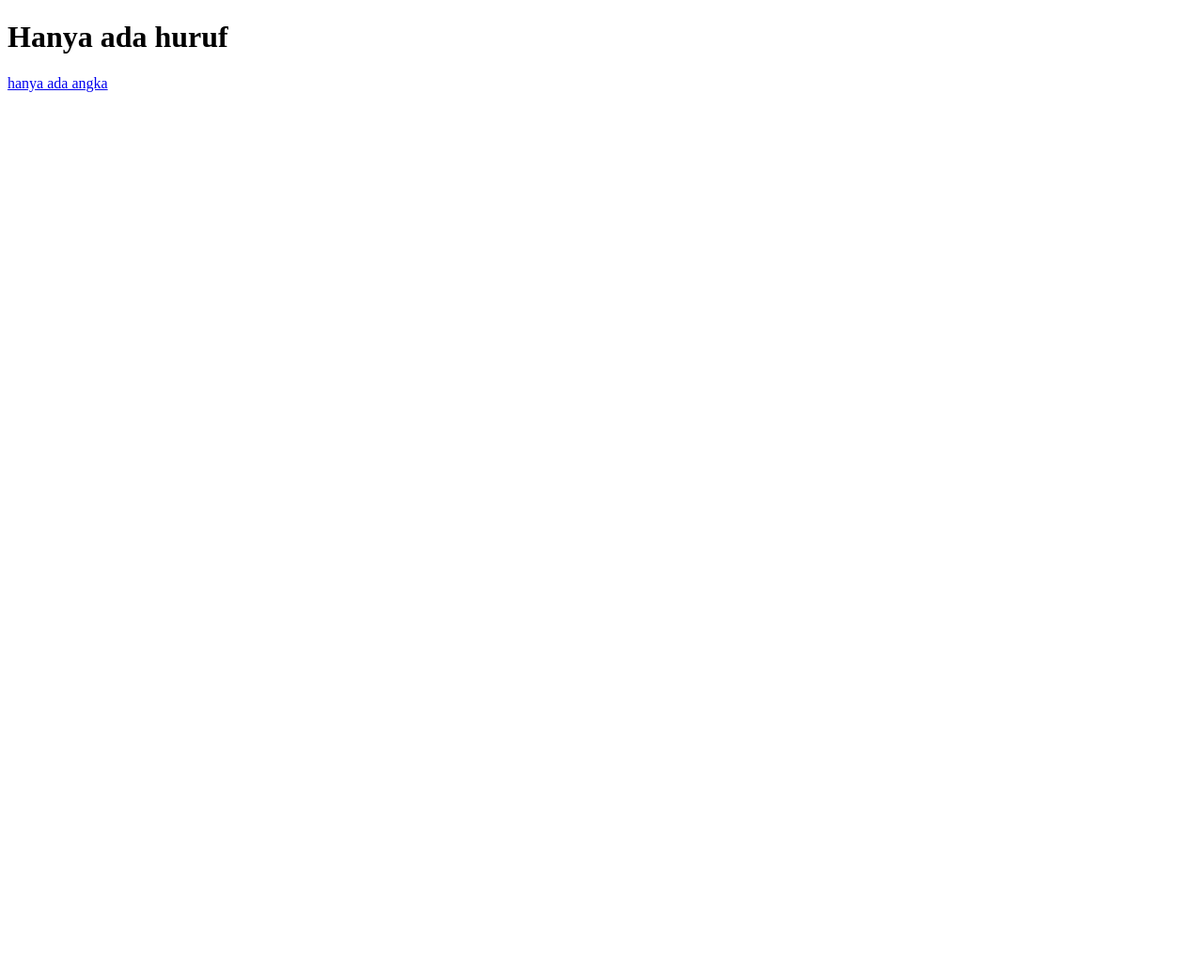
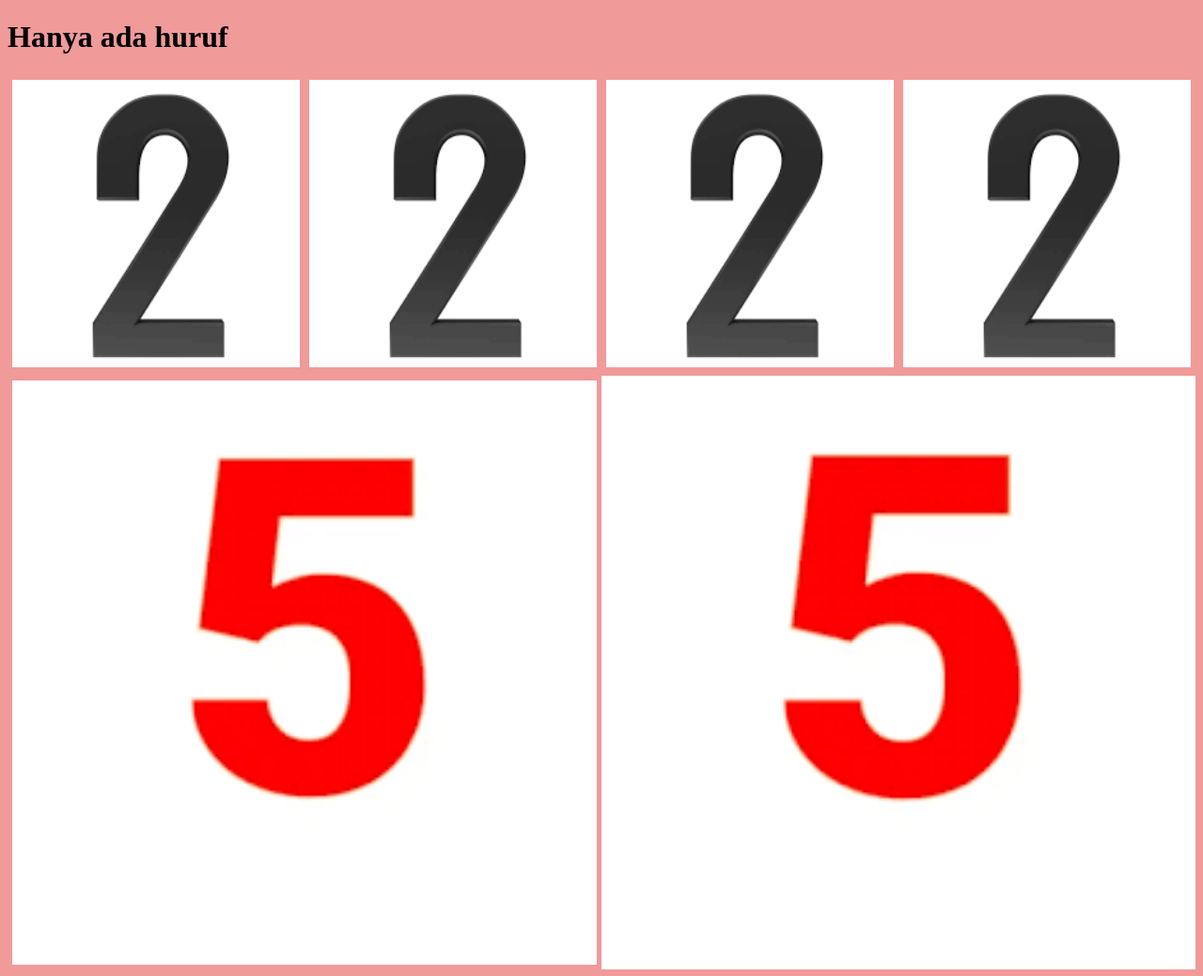
Before and after one commit to alvianjuanelia2529250012/PWeb_2529250012, a plain HTML site: page huruf.html in a window 1280 px wide. Shown: the top 1039 px of the page at 94% size. Before the commit the page ends 800 px from the top, so only its background shows below. Drawn offline with Linux system fonts and the light colour scheme.

Commit message:
pertemuan sabtu 7 maret 2026

```diff
--- a/huruf.html
+++ b/huruf.html
@@ -5,8 +5,38 @@
     <meta name="viewport" content="width=device-width, initial-scale=1.0">
     <title>hanya ada huruf</title>
     <h1>Hanya ada huruf</h1>
+    <link rel="stylesheet" href="style.css">
 </head>
 <body>
-    <a href="index.html">hanya ada angka</a>
+    <div class="col-lg-25 col-mg-50 p5">
+        <img src="gambar/2.png" alt="">
+    </div>
+    <div class="col-lg-25 col-mg-50 p5">
+        <img src="gambar/2.png" alt="">
+    </div>
+    <div class="col-lg-25 col-mg-50 p5">
+        <img src="gambar/2.png" alt="">
+    </div>
+    <div class="col-lg-25 col-mg-50 p5">
+        <img src="gambar/2.png" alt="">
+    </div>
+    <div class="col-lg-50 col-mg-100 p5">
+        <img src="gambar/lima.png" alt="">
+    </div>
+    <div class="col-lg-50 col-mg-100">
+        <img src="gambar/lima.png" alt="">
+    </div>
+    <div class="col-lg-75 col-mg-100 p5">
+        <img src="gambar/dua.png" alt="">
+    </div>
+    <div class="col-lg-25 col-mg-100 p5">
+        <img src="gambar/dua.png" alt="">
+    </div>
+    <div class="col-lg-75 col-mg-100 p5">
+        <img src="gambar/dua.png" alt="">
+    </div>
+    <div class="col-lg-25 col-mg-100 p5">
+        <img src="gambar/dua.png" alt="">
+    </div>
 </body>
 </html>
--- a/style.css
+++ b/style.css
@@ -10,3 +10,44 @@ font-size: 200px;color: blueviolet;}
     column-gap: 1px;
     justify-content: space-evenly;
 }
+body{background-color: darkorange;}
+
+
+*{box-sizing: border-box;}
+
+@media screen and (max-width: 600px) {
+body{background-color: red;}
+}
+@media screen and (min-width: 601px) {
+body{background-color: green;}
+.col-mg-50{
+    width: 50%;
+    float: left;
+}
+.col-mg-100{
+    width: 100%;
+}
+}
+@media screen and (min-width: 993px) {
+body{background-color:rgb(240, 154, 154);}
+.col-lg-25{
+    width: 25%;
+    float: left;
+
+}
+.col-lg-50{
+    width: 50%;
+    float: left;
+}
+.col-lg-75{
+    width: 75%;
+    float: left;
+}
+.col-lg-25{
+    width: 25%;
+    float: left;
+}
+}
+img{width: 100%;}
+.p5{padding: 5px;}
+.row{clear: left;}
```
Also changed, not shown: gambar/1.avif (added), gambar/2.png (added).
